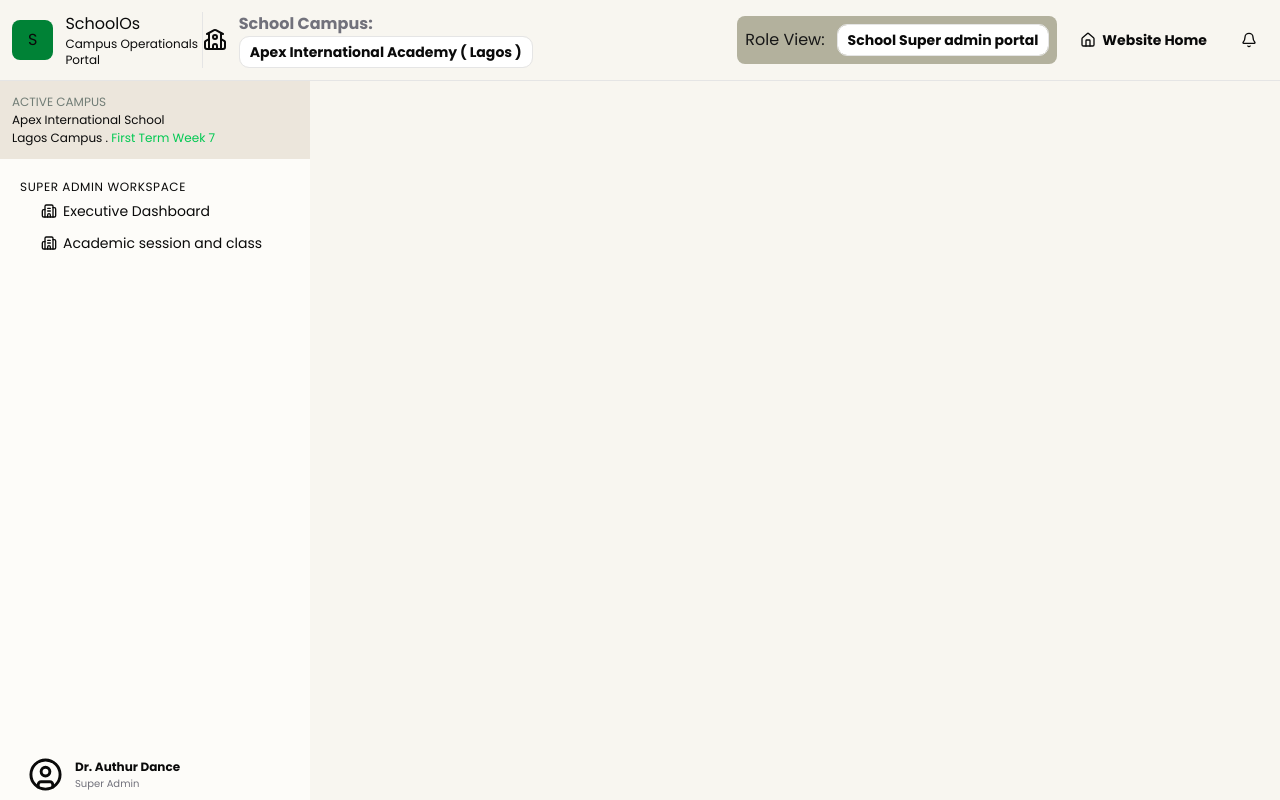
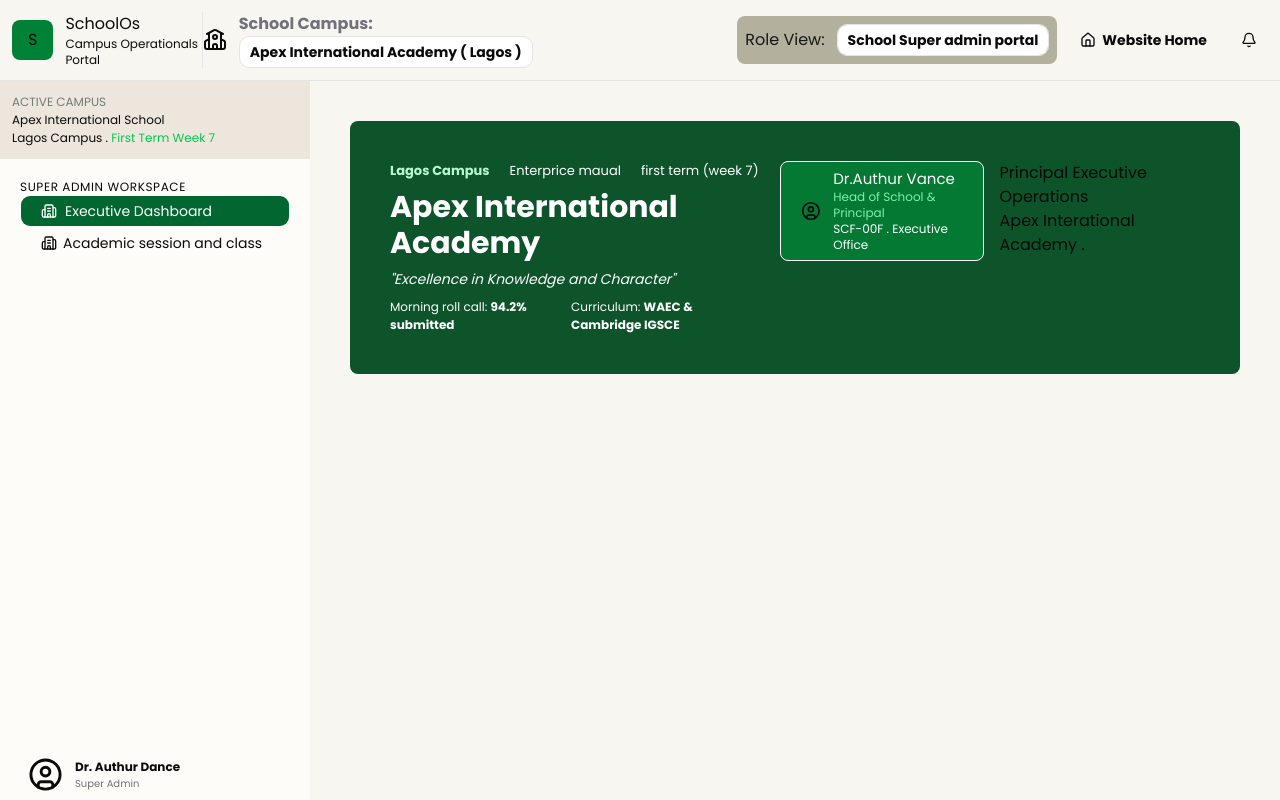
Before and after one commit to Maxwellsmall/schoolos, a Next.js app in the folder frontend/: page /liveportal in a window 1280 px wide. Built offline with nearby package versions, Linux system fonts and the light colour scheme.

Commit message:
feat: enhance live portal layout with additional information and improve Sidebar button styling

```diff
--- a/frontend/app/liveportal/page.tsx
+++ b/frontend/app/liveportal/page.tsx
@@ -1,7 +1,47 @@
+import { UserCircle } from "lucide-react";
+
 export default function () {
-    return (
-        <div className="">
-
+  return (
+    <div className="p-10 ">
+      <div className="flex gap-4 bg-green-900 rounded-md p-10 justify-between">
+        <div className="text-white">
+          <div className="flex gap-5 items-center text-[13px]">
+            <p className="font-bold text-green-200">Lagos Campus</p>
+            <p>Enterprice maual</p>
+            <p>first term (week 7)</p>
+          </div>
+          <h1 className="text-3xl my-2 font-bold">Apex International Academy</h1>
+          <p className="text-[14px] mb-2 italic">
+            "Excellence in Knowledge and Character"
+          </p>
+          <div className="text-[12px] flex gap-3">
+            <p>
+              {" "}
+              Morning roll call:{" "}
+              <span className="font-bold"> 94.2% submitted </span>
+            </p>
+            <p>
+              Curriculum:{" "}
+              <span className="font-bold"> WAEC & Cambridge IGSCE</span>
+            </p>
+          </div>
         </div>
-    )
+        <div className="flex h-[100px] items-center gap-3 bg-green-700/80 px-5 rounded-md border border-white">
+          <UserCircle />
+          <div className="text-white text-xs">
+            <p className="text-[15px]">Dr.Authur Vance</p>
+            <p className="text-green-300">Head of School & Principal</p>
+            <p className="">SCF-00F . Executive Office</p>
+          </div>
+        </div>
+      <div className="">
+            <div className="">
+                <p>Principal Executive Operations</p>
+                <p>Apex Interational Academy . </p>
+            </div>
+            <div className=""></div>
+        </div>
+      </div>
+    </div>
+  );
 }
--- a/frontend/components/portal/Sidebar.tsx
+++ b/frontend/components/portal/Sidebar.tsx
@@ -13,7 +13,7 @@ export default function Sidebar(){
             <div className="m-5">
                 <p className="text-xs tracking-wider">SUPER ADMIN WORKSPACE</p>
                 <div className="">
-                    <Button variant={"ghost"} className="flex justify-around items-center px-5">
+                    <Button variant={"selected"} className="flex justify-start gap-2 items-center px-5 bg-green-800 w-full">
                             <Building2 />
                             Executive Dashboard
                     </Button>
--- a/frontend/components/ui/button.tsx
+++ b/frontend/components/ui/button.tsx
@@ -8,6 +8,7 @@ const buttonVariants = cva(
     variants: {
       variant: {
         default: "bg-primary text-primary-foreground hover:bg-primary/80",
+        selected : "bg-[#143D34] text-white cursor",
         outline:
           "border-border bg-background hover:bg-muted hover:text-foreground aria-expanded:bg-muted aria-expanded:text-foreground dark:border-input dark:bg-input/30 dark:hover:bg-input/50",
         secondary:
```
